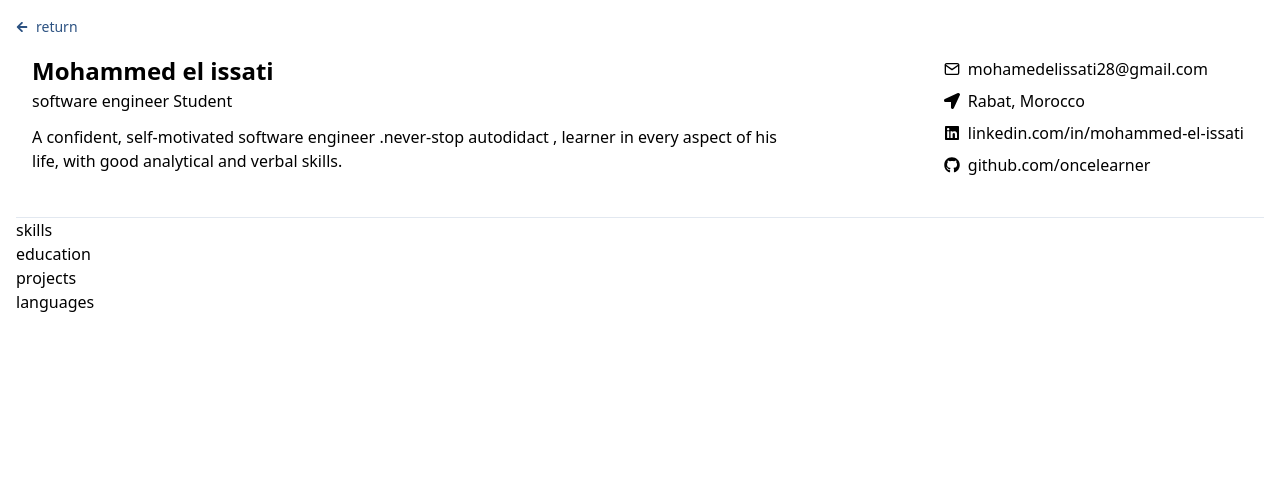
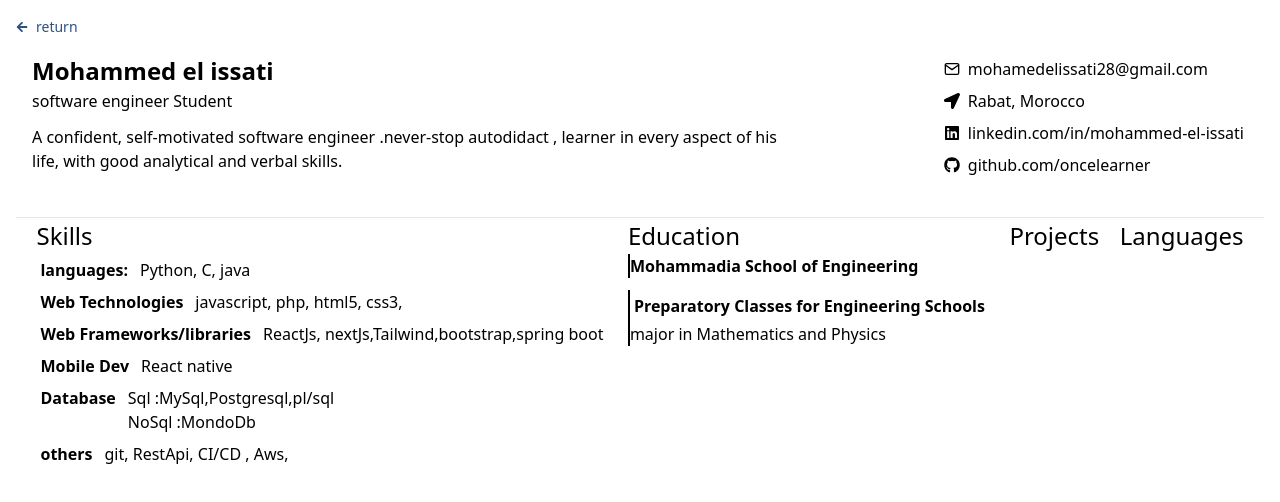
Before and after one commit to onceLearner/portfolio, a Next.js app: page /cv in a window 1280 px wide. Shown: the top 502 px of the page. Built offline with nearby package versions, Linux system fonts and the light colour scheme; a web font is replaced by a local one.

Commit message:
working on cv

```diff
--- a/pages/cv.js
+++ b/pages/cv.js
@@ -54,11 +54,64 @@ const CV = () => {
             </a>
           </div>
         </div>
+        <div className="my  flex flex-wrap justify-evenly">
+          <div className="my__skills">
+            <h3 className="my__skills__title text-2xl">Skills</h3>
+            <div className="my__skills__content ">
+              <div className="flex p-1 ">
+                <h4 className="font-bold mr-3">languages:</h4>
+                <p>Python, C, java </p>
+              </div>
+              <div className="flex p-1 ">
+                <h4 className="font-bold mr-3 ">Web Technologies</h4>
+                <p>javascript, php, html5, css3, </p>
+              </div>
+              <div className="flex flex-wrap p-1 ">
+                <h4 className="font-bold mr-3 ">Web Frameworks/libraries</h4>
+                <p>ReactJs, nextJs,Tailwind,bootstrap,spring boot</p>
+              </div>
+              <div className="flex p-1 ">
+                <h4 className="font-bold mr-3 ">Mobile Dev</h4>
+                <p>React native</p>
+              </div>
+              <div className="flex flex-wrap p-1 ">
+                <h4 className="font-bold mr-3 ">Database</h4>
+                <p>
+                  {" "}
+                  Sql :MySql,Postgresql,pl/sql <br></br>NoSql :MondoDb{" "}
+                </p>
+              </div>
+              <div className="flex p-1 ">
+                <h4 className="font-bold mr-3 ">others</h4>
+                <p>git, RestApi, CI/CD , Aws, </p>
+              </div>
+
+              <div></div>
+            </div>
+          </div>
+          <div className="my__education">
+            <h3 className="my__education__title text-2xl">Education</h3>
+            <div className="my__education_content">
+              <div className="Emi border-l-2 border-black">
+                <p className="font-bold">Mohammadia School of Engineering</p>
+              </div>
+              <div className="prepa border-l-2 border-black mt-3">
+                <p className="font-bold  p-1">
+                  Preparatory Classes for Engineering Schools
+                </p>
+                <p>major in Mathematics and Physics</p>
+              </div>
+            </div>
+          </div>
+          <div className="my__projects">
+            <h3 className="my__projects__title text-2xl">Projects</h3>
+          </div>
+          <div className="my__languages">
+            {" "}
+            <h3 className="my__languages__title text-2xl">Languages</h3>
+          </div>
+        </div>
       </div>
-      <div className="skills"> skills</div>
-      <div className="education"> education</div>
-      <div className="projects">projects</div>
-      <div className="languages">languages</div>
     </div>
   );
 };
```
